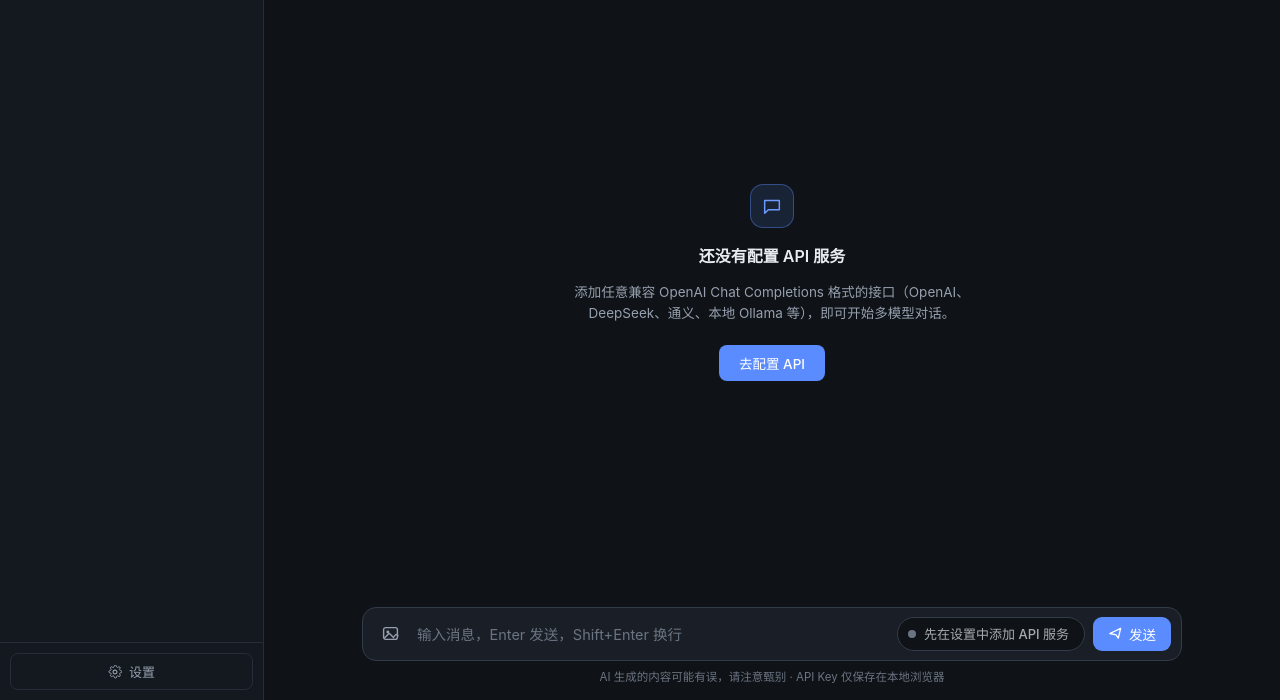
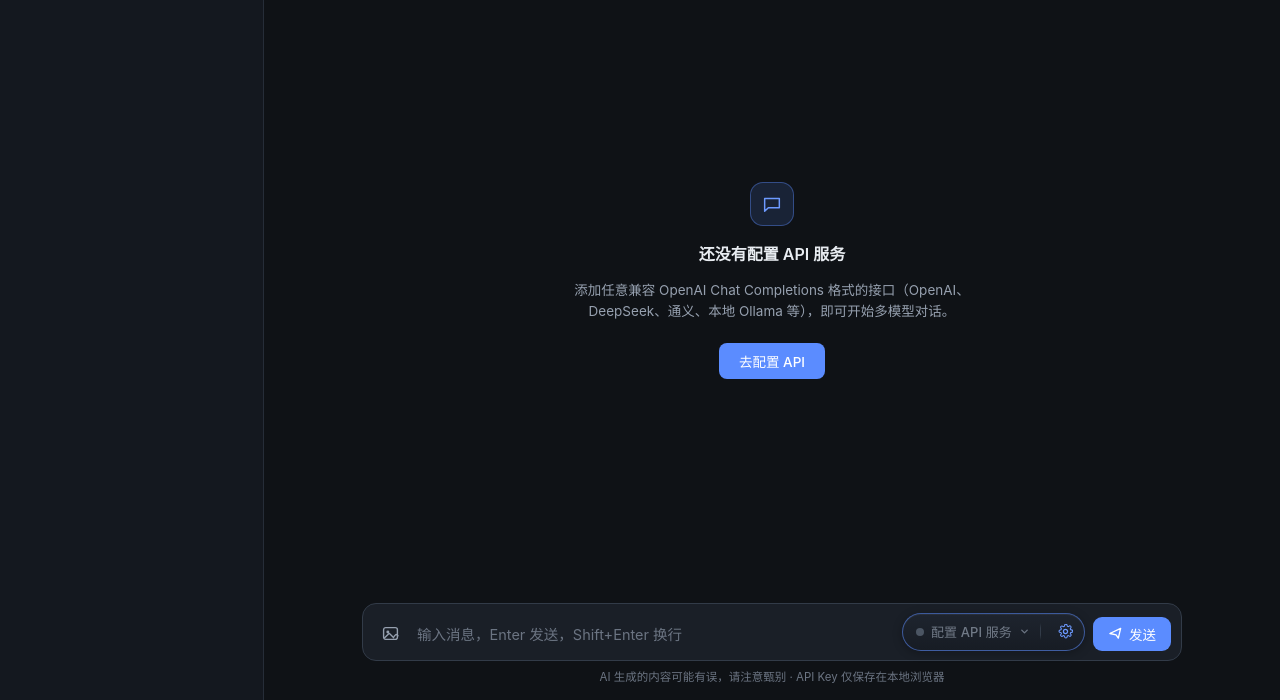
Before and after one commit to xiao11jing/api_firefly, a website with bundled scripts: page index.html in a window 1280 px wide. Shown: the part 100-800 px from the top of the page. Built offline with nearby package versions, Linux system fonts and the light colour scheme.

Commit message:
feat: 设置入口集成进模型胶囊组件，胶囊视觉圆润化升级（含水印布局兼容）

```diff
--- a/css/style.css
+++ b/css/style.css
@@ -21,6 +21,17 @@
 }
 
 * { box-sizing: border-box; }
+
+/* 环境注入的 AIGC 水印标签：固定到右上角，避免挤压布局 */
+body > p[data-aigc-mark] {
+  position: fixed;
+  top: 5px;
+  right: 12px;
+  margin: 0 !important;
+  z-index: 999;
+  opacity: 0.5;
+  pointer-events: none;
+}
 
 html, body {
   margin: 0;
@@ -165,8 +176,7 @@
 }
 
 .sidebar-foot {
-  padding: 10px;
-  border-top: 1px solid var(--border);
+  display: none;
 }
 
 .ghost-btn {
@@ -212,38 +222,110 @@
   position: relative;
   display: inline-flex;
   align-items: center;
-  gap: 8px;
-  padding: 0 10px;
-  height: 34px;
+  gap: 7px;
+  height: 38px;
+  padding: 0 5px 0 13px;
   flex-shrink: 0;
   border: 1px solid var(--border-strong);
   border-radius: 999px;
-  background: var(--bg);
+  background: linear-gradient(180deg, #1e242e 0%, #171c24 100%);
+  box-shadow:
+    inset 0 1px 0 rgba(255, 255, 255, 0.05),
+    0 2px 10px rgba(0, 0, 0, 0.28);
+  transition: border-color 0.18s ease, box-shadow 0.22s ease;
+}
+.model-pill:hover { border-color: #3d4859; }
+.model-pill:focus-within {
+  border-color: rgba(91, 140, 255, 0.65);
+  box-shadow:
+    inset 0 1px 0 rgba(255, 255, 255, 0.05),
+    0 0 0 3px rgba(91, 140, 255, 0.15),
+    0 2px 10px rgba(0, 0, 0, 0.28);
+}
+
+.model-pill.attention {
+  border-color: rgba(91, 140, 255, 0.55);
+  animation: pill-pulse 2.4s ease-in-out infinite;
+}
+@keyframes pill-pulse {
+  0%, 100% { box-shadow: inset 0 1px 0 rgba(255,255,255,0.05), 0 2px 10px rgba(0,0,0,0.28); }
+  50% { box-shadow: inset 0 1px 0 rgba(255,255,255,0.05), 0 0 0 4px rgba(91,140,255,0.16), 0 2px 10px rgba(0,0,0,0.28); }
 }
 
 .model-dot {
   width: 8px;
   height: 8px;
   border-radius: 50%;
-  background: var(--faint);
+  background: #4b5563;
   flex-shrink: 0;
+  transition: background 0.2s, box-shadow 0.2s;
 }
-.model-dot.on { background: #4ade80; box-shadow: 0 0 8px rgba(74, 222, 128, 0.5); }
+.model-dot.on {
+  background: #4ade80;
+  box-shadow:
+    0 0 0 3px rgba(74, 222, 128, 0.14),
+    0 0 9px rgba(74, 222, 128, 0.55);
+}
 
 .model-select {
   appearance: none;
   border: none;
   background: transparent;
   color: var(--ink);
-  font-family: inherit;
+  font-family: var(--font);
   font-size: 13px;
   font-weight: 500;
+  letter-spacing: 0.1px;
   outline: none;
-  max-width: 300px;
-  padding-right: 4px;
+  max-width: 220px;
+  padding: 0;
   cursor: pointer;
+  transition: color 0.15s;
 }
-.model-select option, .model-select optgroup { background: var(--surface); color: var(--ink); }
+.model-select:hover { color: #fff; }
+.model-select option,
+.model-select optgroup { background: var(--surface); color: var(--ink); }
+.model-select:disabled { color: var(--muted); cursor: pointer; }
+
+.pill-chevron {
+  display: inline-flex;
+  color: var(--faint);
+  pointer-events: none;
+  transition: transform 0.22s cubic-bezier(0.2, 0.8, 0.3, 1), color 0.18s;
+}
+.model-pill:hover .pill-chevron { color: var(--muted); transform: translateY(1px); }
+.model-pill:focus-within .pill-chevron { transform: rotate(180deg); color: var(--accent-strong); }
+
+.pill-divider {
+  width: 1px;
+  height: 17px;
+  margin: 0 3px;
+  background: linear-gradient(180deg, transparent, var(--border-strong) 30%, var(--border-strong) 70%, transparent);
+}
+
+.pill-action {
+  display: inline-flex;
+  align-items: center;
+  justify-content: center;
+  width: 28px;
+  height: 28px;
+  padding: 0;
+  border: none;
+  border-radius: 50%;
+  background: transparent;
+  color: var(--muted);
+  transition:
+    background 0.18s ease,
+    color 0.18s ease,
+    transform 0.4s cubic-bezier(0.2, 0.8, 0.3, 1);
+}
+.pill-action:hover {
+  background: rgba(91, 140, 255, 0.16);
+  color: var(--accent-strong);
+  transform: rotate(90deg);
+}
+.pill-action:active { transform: rotate(140deg) scale(0.92); }
+.model-pill.attention .pill-action { color: var(--accent-strong); }
 
 .topbar-title {
   flex: 1;
--- a/index.html
+++ b/index.html
@@ -1,3 +1,4 @@
+<!-- AI生成 -->
 <!DOCTYPE html>
 <html lang="zh-CN">
 <head>
@@ -9,6 +10,8 @@
   <link rel="stylesheet" href="css/style.css">
 </head>
 <body>
+<p data-aigc-mark="1" style="margin:0 0 8px;font-size:10px;line-height:1.3;color:#6b6560;font-weight:400;">AI生成</p>
+
   <div class="app">
     <aside class="sidebar" id="sidebar">
       <div class="sidebar-head">
@@ -18,12 +21,6 @@
         </button>
       </div>
       <nav class="session-list" id="session-list" aria-label="会话列表"></nav>
-      <div class="sidebar-foot">
-        <button class="ghost-btn" id="btn-settings">
-          <svg viewBox="0 0 16 16" width="14" height="14"><path d="M8 10.2A2.2 2.2 0 1 0 8 5.8a2.2 2.2 0 0 0 0 4.4Z" fill="none" stroke="currentColor" stroke-width="1.3"/><path d="M13.3 9.6a1.1 1.1 0 0 0 .22 1.21l.04.04a1.33 1.33 0 1 1-1.88 1.88l-.04-.04a1.1 1.1 0 0 0-1.21-.22 1.1 1.1 0 0 0-.67 1v.11a1.33 1.33 0 1 1-2.66 0v-.06a1.1 1.1 0 0 0-.72-1 1.1 1.1 0 0 0-1.21.22l-.04.04a1.33 1.33 0 1 1-1.88-1.88l.04-.04a1.1 1.1 0 0 0 .22-1.21 1.1 1.1 0 0 0-1-.67h-.11a1.33 1.33 0 1 1 0-2.66h.06a1.1 1.1 0 0 0 1-.72 1.1 1.1 0 0 0-.22-1.21l-.04-.04a1.33 1.33 0 1 1 1.88-1.88l.04.04a1.1 1.1 0 0 0 1.21.22h.05a1.1 1.1 0 0 0 .67-1v-.11a1.33 1.33 0 1 1 2.66 0v.06a1.1 1.1 0 0 0 .67 1 1.1 1.1 0 0 0 1.21-.22l.04-.04a1.33 1.33 0 1 1 1.88 1.88l-.04.04a1.1 1.1 0 0 0-.22 1.21v.05a1.1 1.1 0 0 0 1 .67h.11a1.33 1.33 0 1 1 0 2.66h-.06a1.1 1.1 0 0 0-1 .67Z" fill="none" stroke="currentColor" stroke-width="1.1"/></svg>
-          <span>设置</span>
-        </button>
-      </div>
     </aside>
 
     <main class="main">
@@ -49,9 +46,16 @@
             <svg viewBox="0 0 16 16" width="17" height="17"><rect x="1.5" y="2.5" width="13" height="11" rx="2" fill="none" stroke="currentColor" stroke-width="1.3"/><circle cx="5.5" cy="6.5" r="1.4" fill="currentColor"/><path d="M2.5 12l3.6-3.6a1 1 0 0 1 1.4 0L11 12m.5-1.5 1.2-1.2a1 1 0 0 1 1.4 0l.9.9" fill="none" stroke="currentColor" stroke-width="1.3" stroke-linecap="round"/></svg>
           </button>
           <textarea id="input" rows="1" placeholder="输入消息，Enter 发送，Shift+Enter 换行" aria-label="消息输入框"></textarea>
-          <div class="model-pill" title="当前模型">
+          <div class="model-pill" id="model-pill" title="模型与 API 设置">
             <span class="model-dot" id="model-dot"></span>
             <select id="model-select" class="model-select" aria-label="选择模型"></select>
+            <span class="pill-chevron" aria-hidden="true">
+              <svg viewBox="0 0 12 12" width="11" height="11"><path d="M3 4.5 6 7.5l3-3" fill="none" stroke="currentColor" stroke-width="1.5" stroke-linecap="round" stroke-linejoin="round"/></svg>
+            </span>
+            <span class="pill-divider" aria-hidden="true"></span>
+            <button class="pill-action" id="btn-pill-settings" type="button" title="API 服务设置" aria-label="API 服务设置">
+              <svg viewBox="0 0 16 16" width="15" height="15"><path d="M8 10.2A2.2 2.2 0 1 0 8 5.8a2.2 2.2 0 0 0 0 4.4Z" fill="none" stroke="currentColor" stroke-width="1.3"/><path d="M13.3 9.6a1.1 1.1 0 0 0 .22 1.21l.04.04a1.33 1.33 0 1 1-1.88 1.88l-.04-.04a1.1 1.1 0 0 0-1.21-.22 1.1 1.1 0 0 0-.67 1v.11a1.33 1.33 0 1 1-2.66 0v-.06a1.1 1.1 0 0 0-.72-1 1.1 1.1 0 0 0-1.21.22l-.04.04a1.33 1.33 0 1 1-1.88-1.88l.04-.04a1.1 1.1 0 0 0 .22-1.21 1.1 1.1 0 0 0-1-.67h-.11a1.33 1.33 0 1 1 0-2.66h.06a1.1 1.1 0 0 0 1-.72 1.1 1.1 0 0 0-.22-1.21l-.04-.04a1.33 1.33 0 1 1 1.88-1.88l.04.04a1.1 1.1 0 0 0 1.21.22h.05a1.1 1.1 0 0 0 .67-1v-.11a1.33 1.33 0 1 1 2.66 0v.06a1.1 1.1 0 0 0 .67 1 1.1 1.1 0 0 0 1.21-.22l.04-.04a1.33 1.33 0 1 1 1.88 1.88l-.04.04a1.1 1.1 0 0 0-.22 1.21v.05a1.1 1.1 0 0 0 1 .67h.11a1.33 1.33 0 1 1 0 2.66h-.06a1.1 1.1 0 0 0-1 .67Z" fill="none" stroke="currentColor" stroke-width="1.1"/></svg>
+            </button>
           </div>
           <button class="send-btn" id="btn-send" title="发送">
             <svg viewBox="0 0 16 16" width="15" height="15"><path d="M2 8l11.5-5.5L11 13l-2.4-3.6L2 8Zm6.6 1.4L11 13" fill="none" stroke="currentColor" stroke-width="1.4" stroke-linejoin="round"/></svg>
--- a/js/main.js
+++ b/js/main.js
@@ -127,18 +127,21 @@ function startRename(item, session, titleEl) {
 function renderModelSelect() {
   const sel = $('#model-select');
   const dot = $('#model-dot');
+  const pill = $('#model-pill');
   sel.innerHTML = '';
 
   if (!state.providers.length) {
     const opt = document.createElement('option');
     opt.value = '';
-    opt.textContent = '先在设置中添加 API 服务';
+    opt.textContent = '配置 API 服务';
     sel.appendChild(opt);
     sel.disabled = true;
     dot.classList.remove('on');
+    pill.classList.add('attention');
     return;
   }
   sel.disabled = false;
+  pill.classList.remove('attention');
 
   const placeholder = document.createElement('option');
   placeholder.value = '';
@@ -659,7 +662,11 @@ function bind() {
     $('#input').focus();
   });
 
-  $('#btn-settings').addEventListener('click', openSettings);
+  $('#btn-pill-settings').addEventListener('click', openSettings);
+  $('#model-pill').addEventListener('click', (e) => {
+    // 未配置任何服务时，点击胶囊任意位置都可进入设置
+    if (!state.providers.length && e.target.id !== 'model-select') openSettings();
+  });
   $('#btn-close-settings').addEventListener('click', closeSettings);
   $('#settings-mask').addEventListener('click', (e) => {
     if (e.target === $('#settings-mask')) closeSettings();
```
Also changed, not shown: tests/e2e.mjs (+1 -1 lines).
